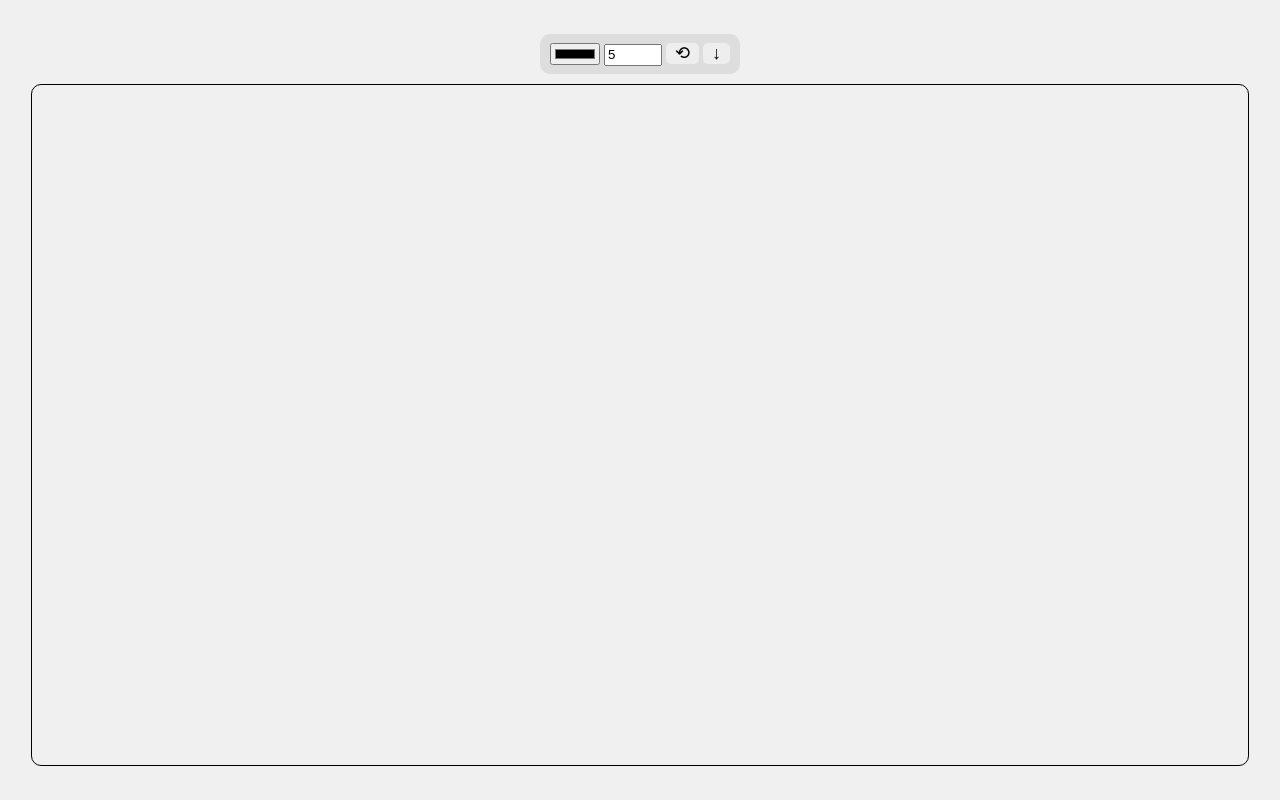
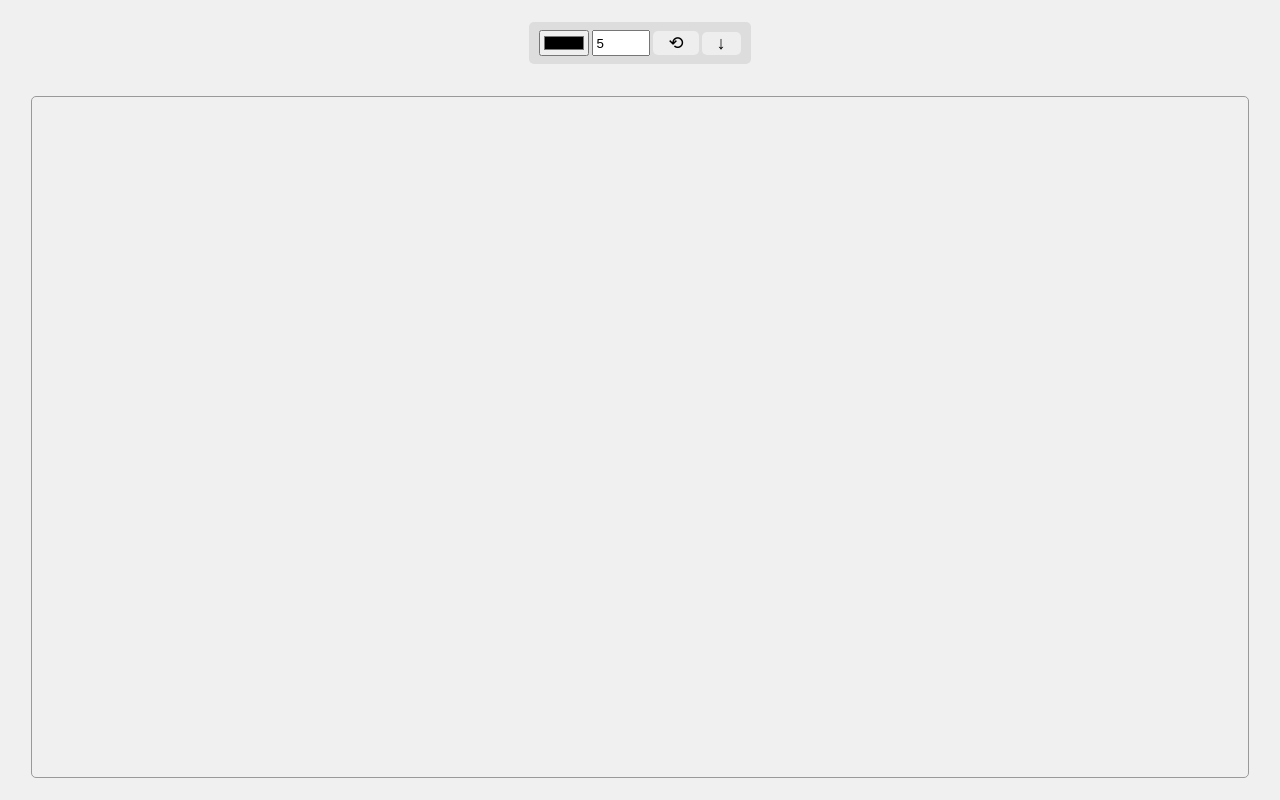
Before and after one commit to imrankabir/whiteboard, a plain HTML site: page index.html in a window 1280 px wide. Drawn offline with Linux system fonts and the light colour scheme.

Commit message:
whiteboard auto commit on 2024-07-11 04:20:27 PM

```diff
--- a/style.css
+++ b/style.css
@@ -1,41 +1,44 @@
 body {
   margin: 0;
+  display: flex;
   height: 100vh;
-  display: flex;
+  height: 100svh;
   align-items: center;
   flex-direction: column;
-  justify-content: center;
   background-color: #f0f0f0;
+  justify-content: space-evenly;
 }
 
 .toolbar {
+  gap: 3px;
+  display: flex;
+  padding: 8px 10px;
   background: #ddd;
-  padding: 8px 10px;
+  border-radius: 5px;
   margin-bottom: 10px;
-  border-radius: 10px;
+  align-items: center;
+  justify-content: baseline;
 }
 
 canvas {
-  border-radius: 10px;
-  border: 1px solid #000;
+  border-radius: 5px;
+  border: 1px solid #999;
 }
 
 input[type="color"] {
   inline-size: 50px;
-  block-size: 22px;
+  block-size: 26px;
 }
 
 input[type="number"] {
   inline-size: 50px;
-  block-size: 16px;
+  block-size: 20px;
 }
 
 span {
   font-size: 18px;
   cursor: pointer;
-  padding: 0 9px 1px;
+  padding: 1px 15px;
   background: #eee;
   border-radius: 5px;
-  vertical-align: baseline;
-  text-align: center;
 }
```
